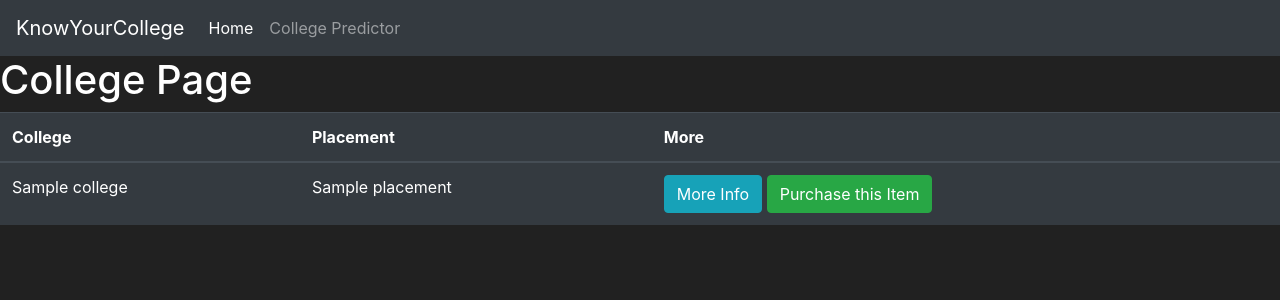
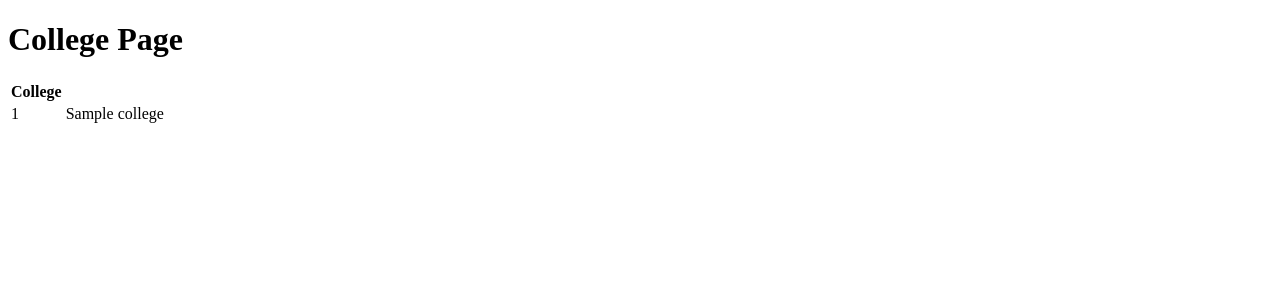
Before and after one commit to h4636oh/KnowMyCollege, a Flask app: template templates/college.html in a window 1280 px wide. Shown: the top 300 px of the page. Run offline with Flask 3, Linux system fonts and the light colour scheme; the template is opened without the code that fills it: most values are stand-ins (such as "Sample title", 1, 10 or a date in 2020); some libraries are stand-ins or nearby versions.

Commit message:
display preferences on college.html

```diff
--- a/app.py
+++ b/app.py
@@ -44,15 +44,15 @@ def Value(df, placement_pref, coding_pref, campus_size_value, higher_studies_pre
 
 
 
-        total += placement_pref * value1
-        total += coding_pref * value2
-        total += campus_size_value * value3
-        total += value4_temp * value4
-        total += value5
-        total += value6*Cultural_Pref
+        total += int(placement_pref) * int(value1)
+        total += int(coding_pref) * value2
+        total += int(campus_size_value) * value3
+        total += int(value4_temp) * value4
+        total += int(value5)
+        total += int(value6)*int(Cultural_Pref)
         total += value7_f
-        total += value8*brand_value
-        total += value9*Entra
+        total += value8*int(brand_value)
+        total += value9*int(Entra)
         totals.append(total)
     LIST=[]
     df['Total'] = totals
@@ -80,12 +80,11 @@ app = Flask(__name__, static_folder='static')
 def home_page():
     return render_template('./index.html')
 
-@app.route('/college')
-def college_page():
-    items = [{'college': "IITB", 'placement': 20000}]
-    return render_template('college.html', items=items)
+
 
 campus_size_value = None  # Define a global variable
+
+Final_List = [[],[]]
 
 @app.route('/form', methods=['GET', 'POST'])
 def form():
@@ -136,9 +135,22 @@ def form():
 
         # Process the preferences as needed
         print("Selected Preferences:", preferences)
-        Final_List=Value(df,placement_pref,coding_pref,coding_pref,campus_size_value,higher_studies_pref,states,culturalPref,preference,tag_pref,startupPref)
+        TEMP=Value(df,placement_pref,coding_pref,campus_size_value,higher_studies_pref,states,culturalPref,preferences,tag_pref,startupPref)
+        Final_List.clear()
+        ctt = 1
+        for i in TEMP:
+            tempo = [ctt, i]
+            Final_List.append(tempo)
+            ctt+=1
 
     return render_template('form.html')
+
+@app.route('/college')
+
+def college_page():
+    my_list = Final_List
+    return render_template('college.html', my_list=my_list)
+
 # Run the Flask application
 if __name__ == '__main__':
     app.run(debug=True)
--- a/templates/college.html
+++ b/templates/college.html
@@ -1,32 +1,28 @@
-    {% extends 'base.html' %}
-{% block title %}
-    College Page
-{% endblock %}
+<!DOCTYPE html>
+<html lang="en">
+<head>
+    <meta charset="UTF-8">
+    <meta name="viewport" content="width=device-width, initial-scale=1.0">
+    <title>College Page</title>
 
-{% block content %}
+</head>
+<body>
     <h1>College Page</h1>
     <table class="table table-hover table-dark">
         <thead>
             <tr>
-            <!-- Your Columns HERE -->
                 <th scope="col">College</th>
-            <th scope="col">Placement</th>
-            <th scope="col">More</th>
-
             </tr>
         </thead>
         <tbody>
-        <!-- Your rows inside the table HERE: -->
-        {% for item in items %}
+            {% for college in my_list %}
                 <tr>
-                <td>{{ item.college }}</td>
-                <td>{{ item.placement }}</td>
-                <td>
-                    <button class="btn btn-outline btn-info">More Info</button>
-                    <button class="btn btn-outline btn-success">Purchase this Item</button>
-                </td>
+                    <td>{{ college[0] }}</td>
+                    <td>{{ college[1] }}</td>
+
                 </tr>
             {% endfor %}
         </tbody>
     </table>
-{% endblock %}
+</body>
+</html>
```
Also changed, not shown: static/colleges.css (added). Lines whose indentation alone changed are shown as unchanged.
